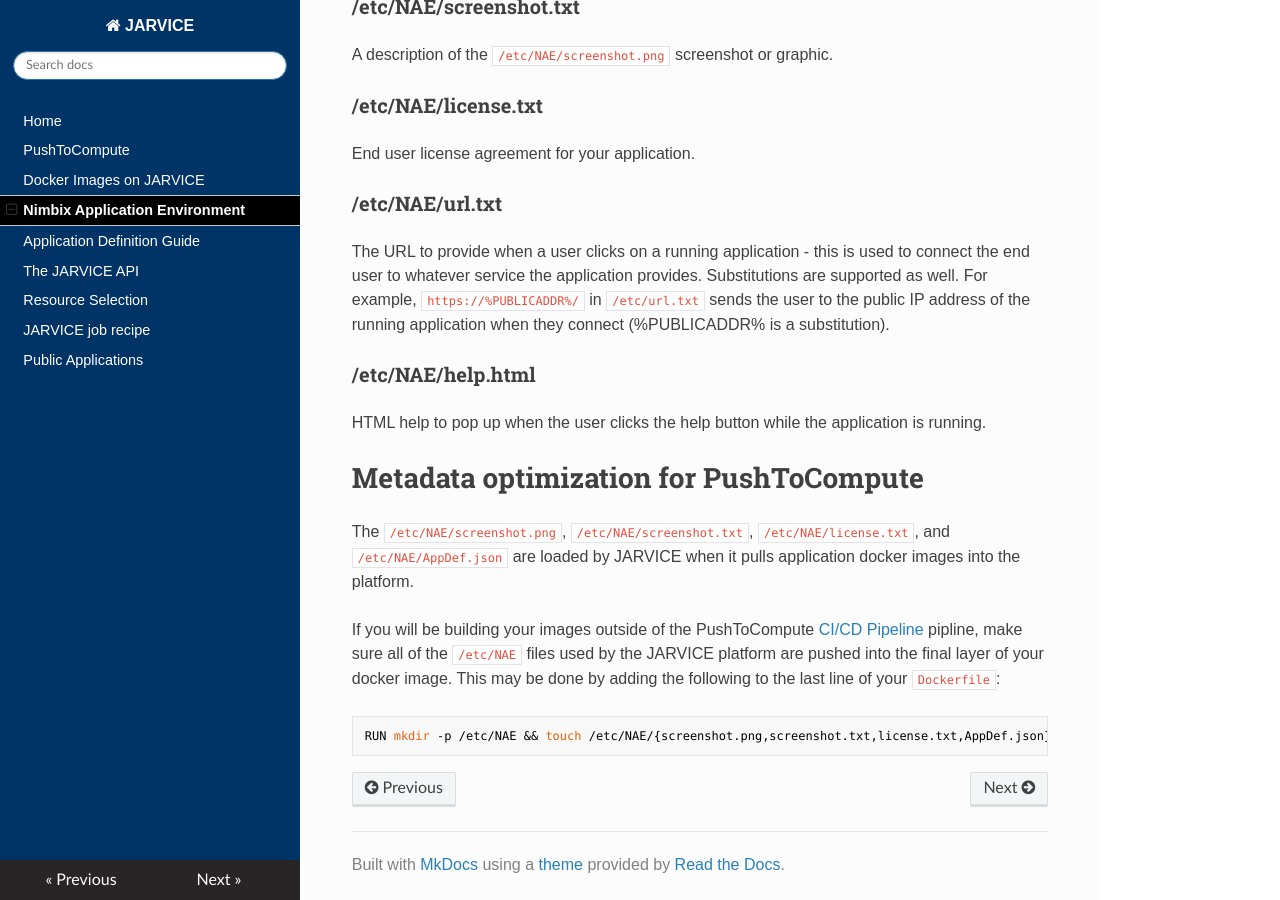
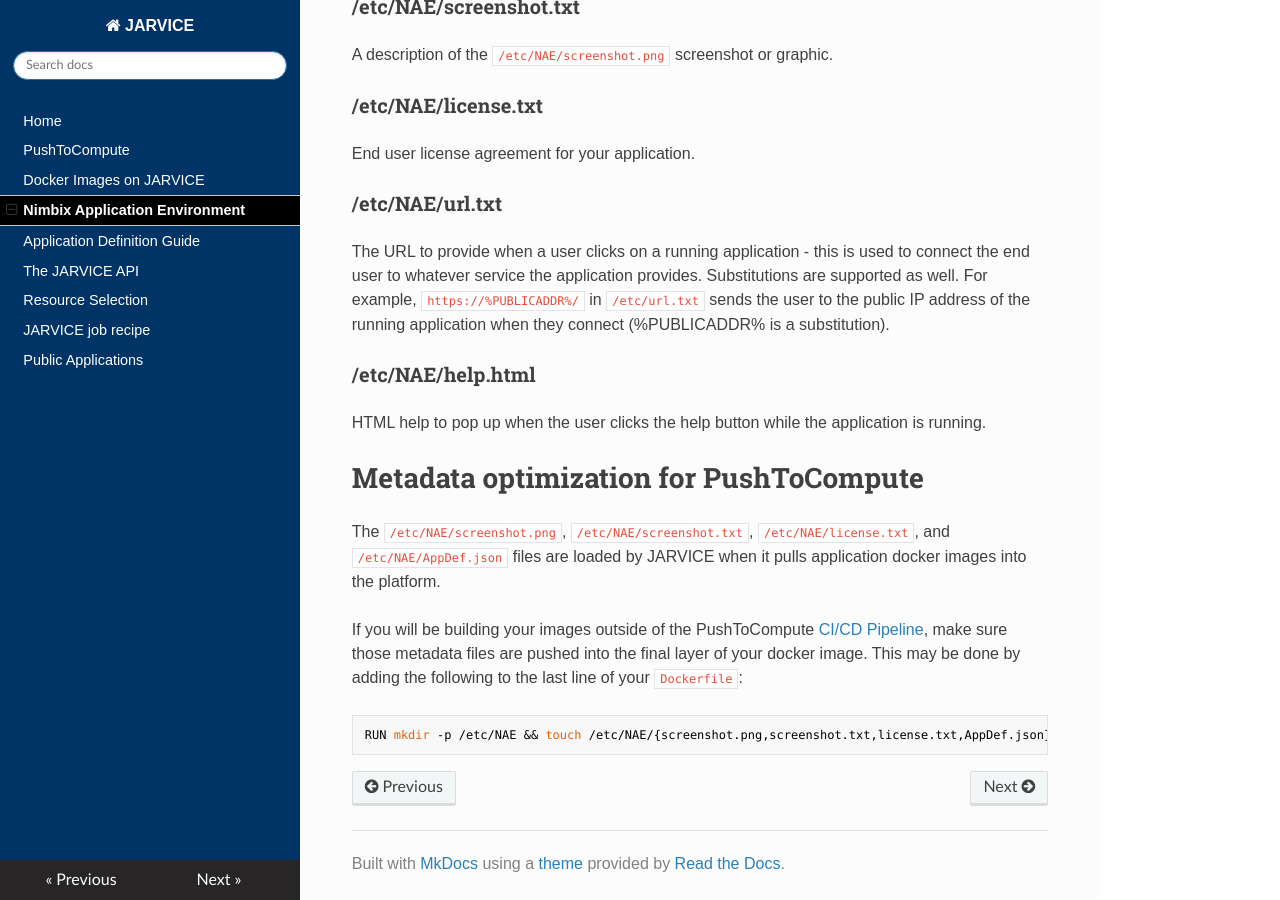
Before and after one commit to nimbix/jardoc, an MkDocs documentation site: the page built from docs/nae.md, in a window 1280 px wide and 900 px high, scrolled down 2583 px. Built offline with MkDocs 1.6.1, drawn with Linux system fonts in a browser that asks for light colours; nearby versions of some CDN libraries; old or Windows-style settings are respelled for this version of MkDocs.

Commit message:
Verbiage updates around Dockerfile optimization

````diff
--- a/docs/nae.md
+++ b/docs/nae.md
@@ -87,14 +87,13 @@
 # Metadata optimization for PushToCompute
 
 The `/etc/NAE/screenshot.png`, `/etc/NAE/screenshot.txt`,
-`/etc/NAE/license.txt`, and `/etc/NAE/AppDef.json` are loaded by JARVICE
+`/etc/NAE/license.txt`, and `/etc/NAE/AppDef.json` files are loaded by JARVICE
 when it pulls application docker images into the platform.
 
 If you will be building your images outside of the PushToCompute
-[CI/CD Pipeline](cicd.md) pipline, make sure all
-of the `/etc/NAE` files used by the JARVICE platform are pushed
-into the final layer of your docker image.  This may be done by adding
-the following to the last line of your `Dockerfile`:
+[CI/CD Pipeline](cicd.md), make sure those metadata files are pushed into the
+final layer of your docker image.  This may be done by adding the following
+to the last line of your `Dockerfile`:
 ```
 RUN mkdir -p /etc/NAE && touch /etc/NAE/{screenshot.png,screenshot.txt,license.txt,AppDef.json}
 ```
````
Also changed, not shown: docs/docker.md (+4 -4 lines).
